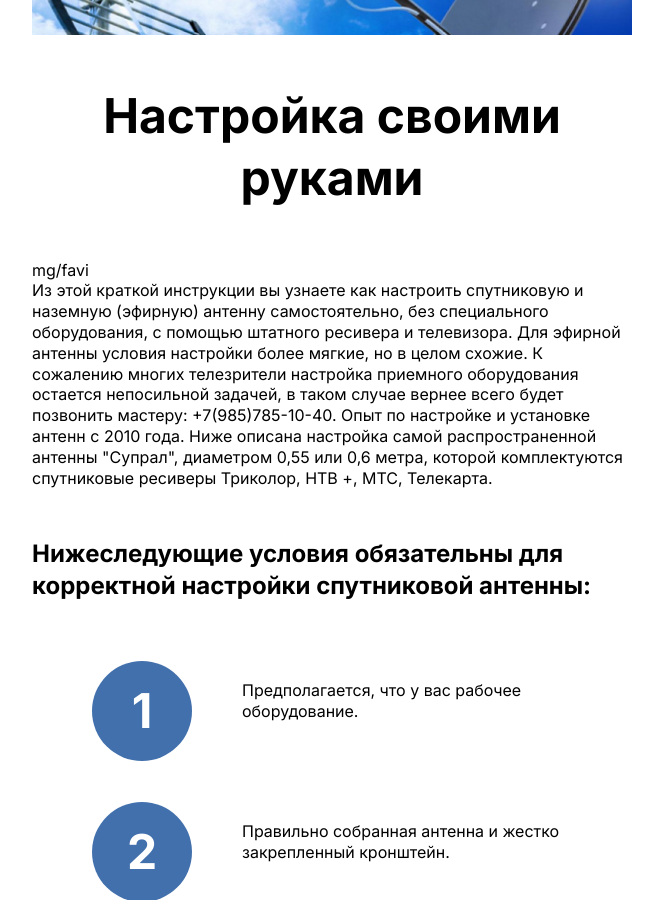
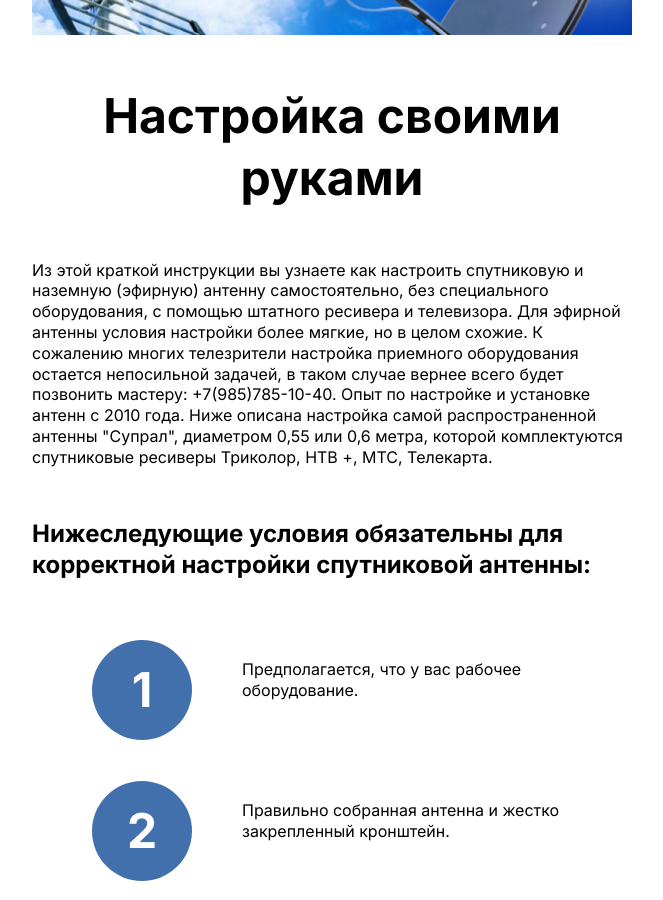
Before and after one commit to dmtaldom/dmtaldom.github.io, a Jekyll site: the page built from index.md, in a window 1280 px wide and 900 px high, scrolled down 1700 px. Shown: the whole window, without its empty margins (308-971 px from the left). Built offline with Jekyll 4.4.1, drawn with Linux system fonts in a browser that asks for light colours; some of the changed text lies outside the part shown.

Commit message:
bugs and price on index

```diff
--- a/index.md
+++ b/index.md
@@ -82,7 +82,7 @@
             <img class="own-hands__inner-img" src="img/antplate590x200.png" alt="Эфирная и спутниковая антенны">
             <h2 class="section-title">
                 Настройка своими руками
-            </h2>mg/favi
+            </h2>
             <p class="own-hands__text">
                 Из этой краткой инструкции вы узнаете как настроить спутниковую и наземную (эфирную) антенну самостоятельно, без специального оборудования, с помощью штатного ресивера и телевизора.
                 Для эфирной антенны условия настройки более мягкие, но в целом схожие.
@@ -101,7 +101,7 @@
                     Правильно собранная антенна и жестко закрепленный кронштейн.
                 </li>
                 <li class="own__hands-item">
-                    Корректно выбрано <a href="http://geonames.ru" target="_blank" class="own__hands-link">направление</a> в сторону транслирующего спутника.
+                    Корректно выбрано направление в сторону транслирующего спутника.
                 </li>
                 <li class="own__hands-item">
                     Прямая видимость экрана телевизора подключенного к ресиверу.
```
Also changed, not shown: other parts of index.md (+1 -1 lines).
